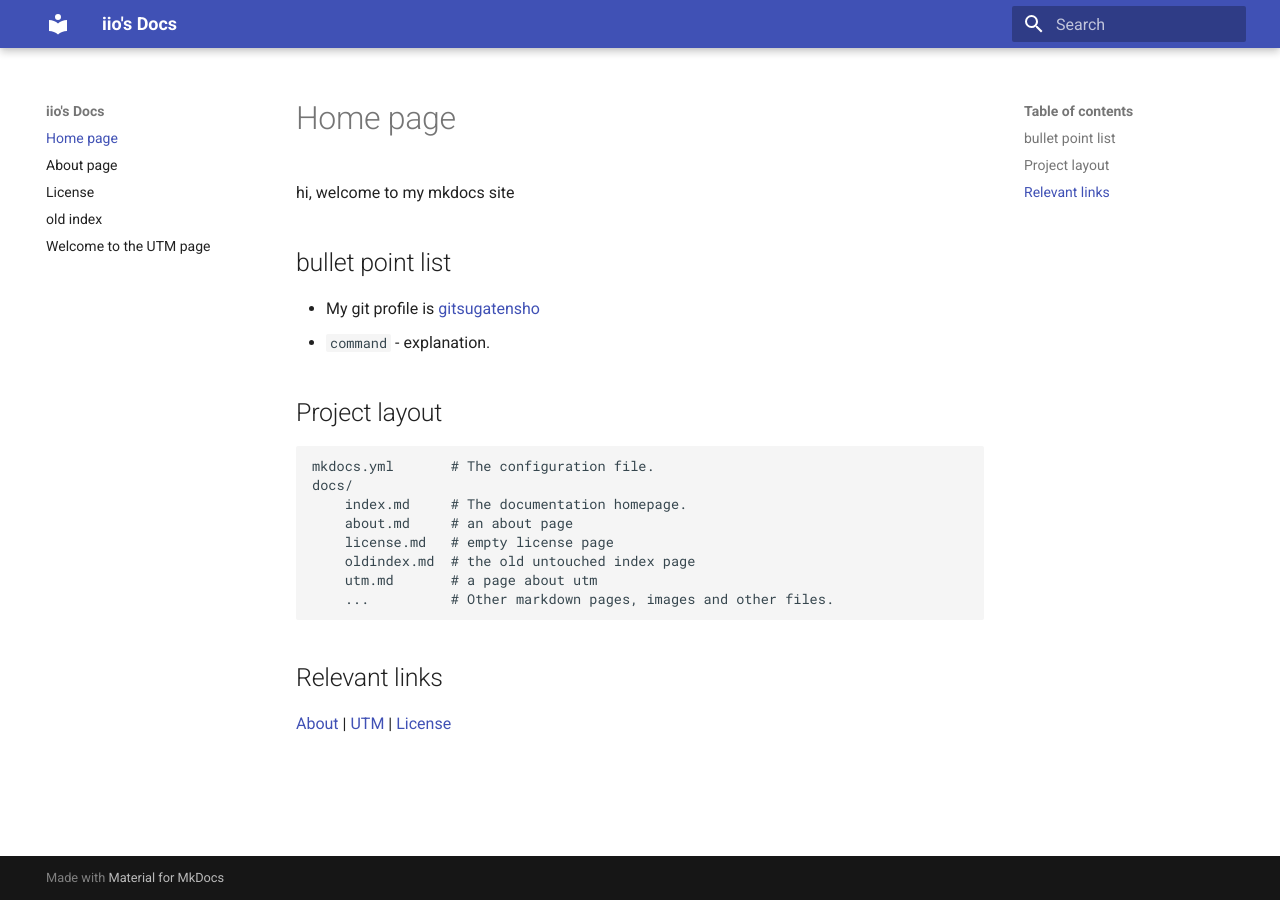
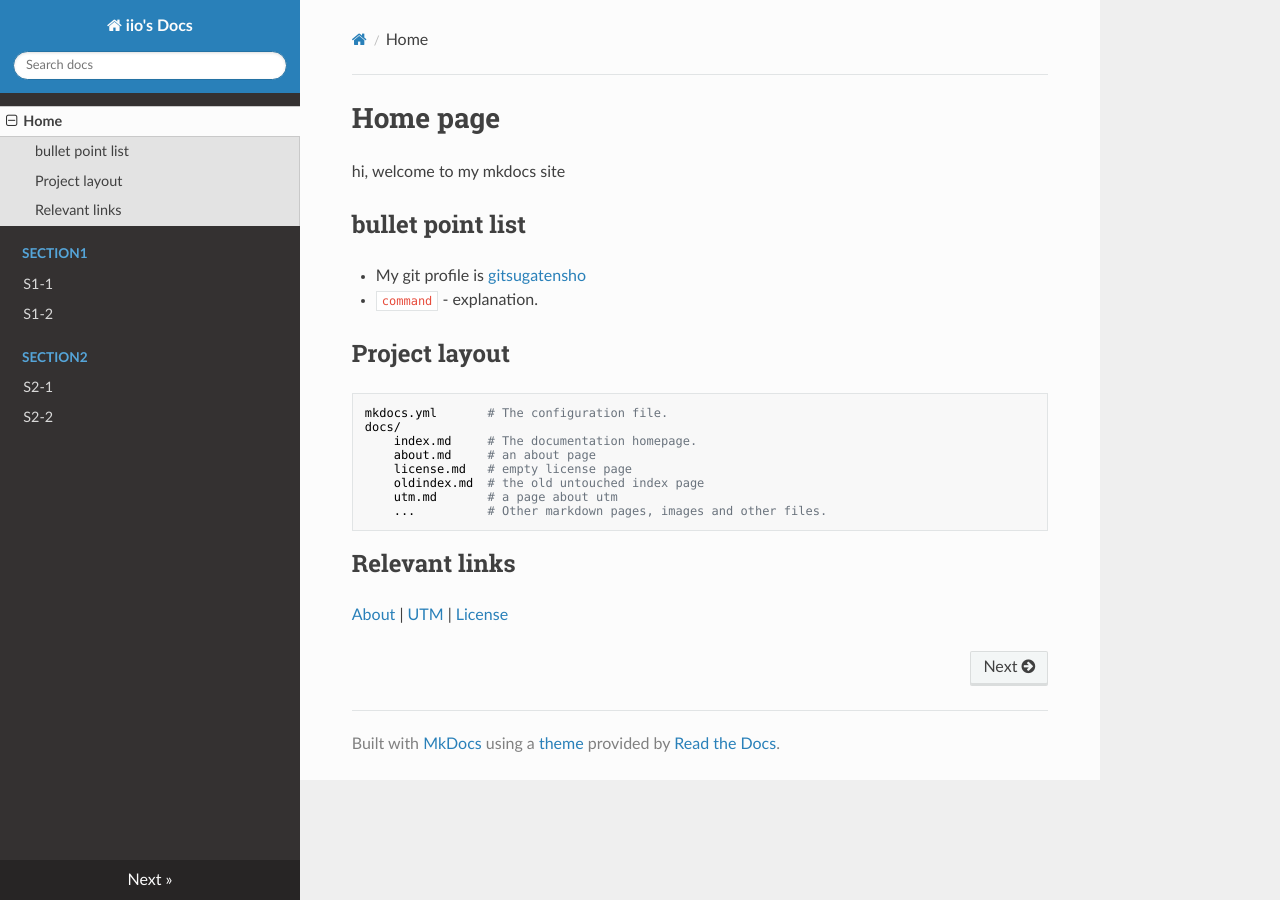
Before and after one commit to gitsugatensho/gitsugatensho.github.io, an MkDocs documentation site: the page built from docs/index.md, in a window 1280 px wide. Built offline with MkDocs 1.6.1, drawn with Linux system fonts in a browser that asks for light colours; nearby versions of some CDN libraries.

Commit message:
updated Dockerfile, added sections

```diff
--- a/mkdocs.yml
+++ b/mkdocs.yml
@@ -1,3 +1,11 @@
 site_name: iio's Docs
-theme:
-  name: material
+site_url: http://localhost:8000
+theme: readthedocs
+nav:
+  - Home: index.md
+  - Section1:
+    - S1-1: section1/S1-1.md
+    - S1-2: section1/S1-2.md
+  - Section2:
+    - S2-1: section2/S2-1.md
+    - S2-2: section2/S2-2.md
--- /dev/null
+++ b/requirements.txt
@@ -0,0 +1 @@
+mkdocs
```
Also changed, not shown: docs/section1/S1-1.md (added, +2 -0 lines), docs/section1/S1-2.md (added), docs/section2/S2-1.md (added), docs/section2/S2-2.md (added), 1 other file.
